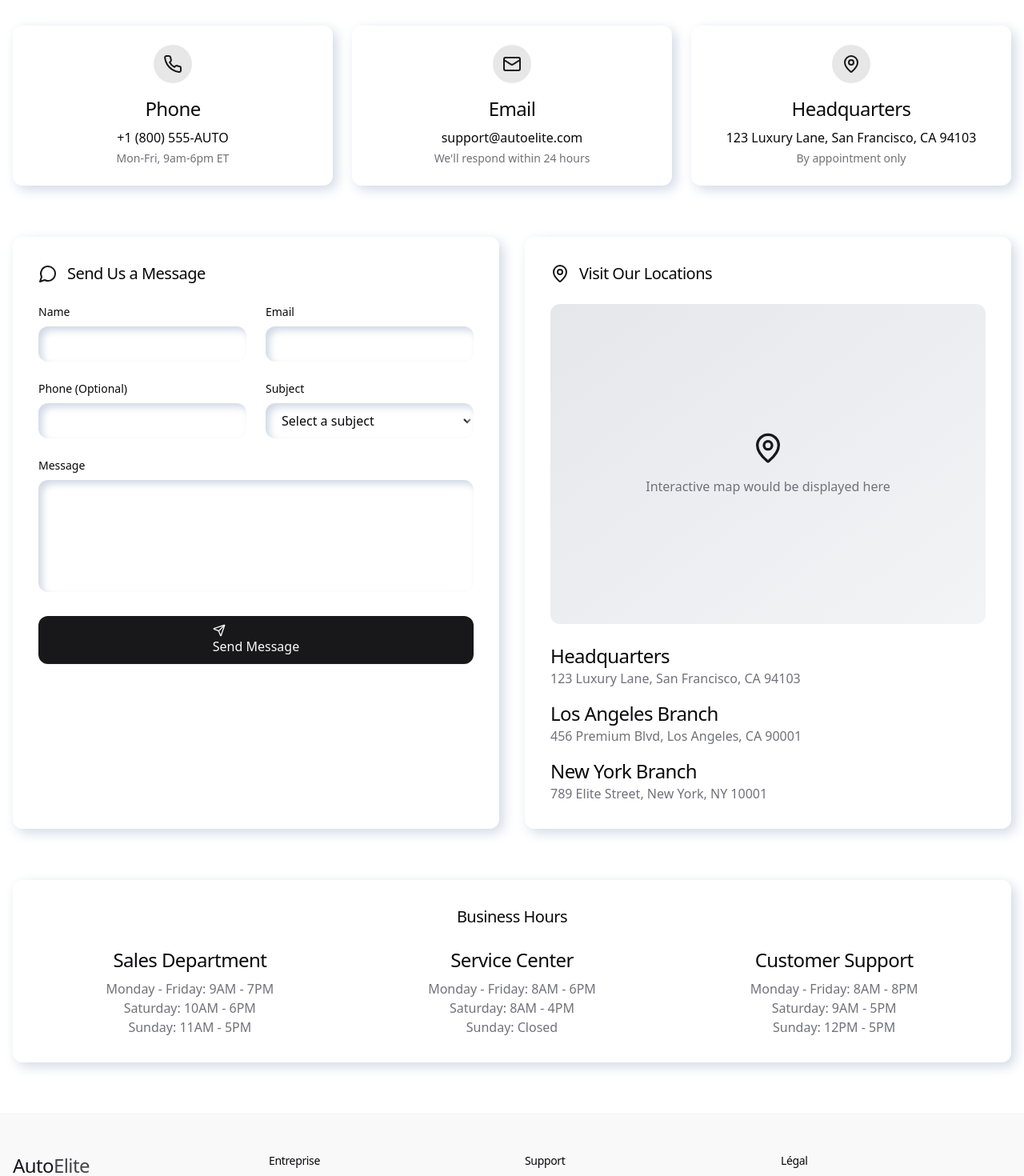
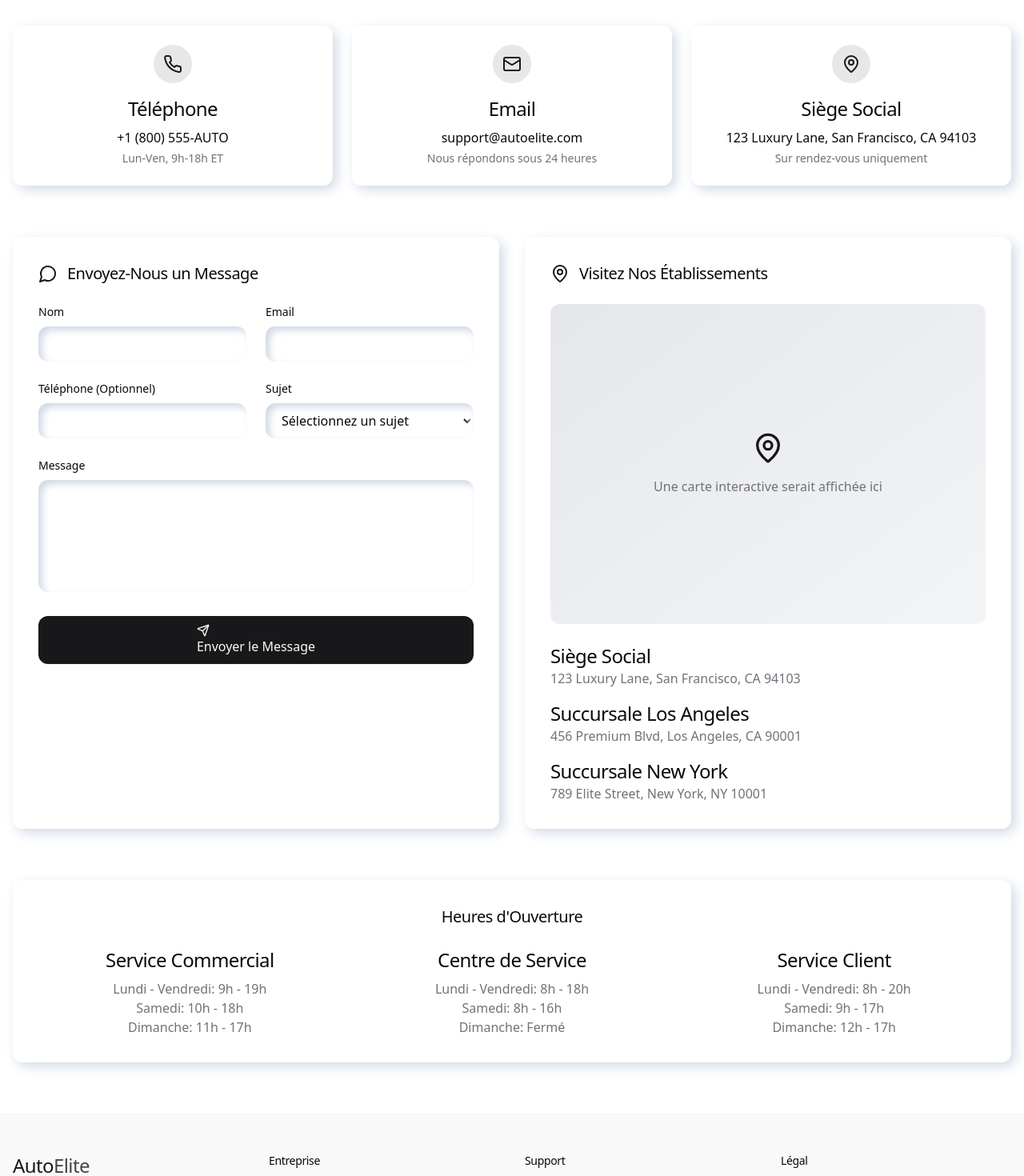
Before and after one commit to winfo711/driveline-portal, a React (Vite) app: page /contact in a window 1280 px wide. Shown: the part 280-1750 px from the top of the page at 80% size. Built offline with nearby package versions, Linux system fonts and the light colour scheme.

Commit message:
Translate Contact Us page to French

```diff
--- a/src/pages/Contact.tsx
+++ b/src/pages/Contact.tsx
@@ -6,22 +6,22 @@ import { useToast } from "@/hooks/use-toast";
 
 const ContactInfo = [
   {
-    title: "Phone",
+    title: "Téléphone",
     icon: Phone,
     content: "+1 (800) 555-AUTO",
-    subtext: "Mon-Fri, 9am-6pm ET",
+    subtext: "Lun-Ven, 9h-18h ET",
   },
   {
     title: "Email",
     icon: Mail,
     content: "support@autoelite.com",
-    subtext: "We'll respond within 24 hours",
+    subtext: "Nous répondons sous 24 heures",
   },
   {
-    title: "Headquarters",
+    title: "Siège Social",
     icon: MapPin,
     content: "123 Luxury Lane, San Francisco, CA 94103",
-    subtext: "By appointment only",
+    subtext: "Sur rendez-vous uniquement",
   },
 ];
 
@@ -52,8 +52,8 @@ const Contact = () => {
     setTimeout(() => {
       setIsSubmitting(false);
       toast({
-        title: "Message Sent",
-        description: "We've received your message and will respond shortly.",
+        title: "Message Envoyé",
+        description: "Nous avons bien reçu votre message et vous répondrons rapidement.",
       });
 
       // Reset form fields
@@ -70,9 +70,9 @@ const Contact = () => {
   return (
     <div className="page-container">
       <div className="text-center mb-16">
-        <h1 className="font-medium mb-4">Contact Us</h1>
+        <h1 className="font-medium mb-4">Contactez-Nous</h1>
         <p className="text-muted-foreground max-w-2xl mx-auto">
-          Have questions about our vehicles or services? Contact our team and we'll be happy to assist you.
+          Vous avez des questions concernant nos véhicules ou nos services ? Contactez notre équipe et nous nous ferons un plaisir de vous aider.
         </p>
       </div>
 
@@ -96,14 +96,14 @@ const Contact = () => {
         <div className="neo-morph p-6 md:p-8">
           <div className="flex items-center gap-3 mb-6">
             <MessageCircle className="h-6 w-6 text-primary" />
-            <h2 className="text-xl font-medium">Send Us a Message</h2>
+            <h2 className="text-xl font-medium">Envoyez-Nous un Message</h2>
           </div>
 
           <form onSubmit={handleSubmit} className="space-y-6">
             <div className="grid grid-cols-1 md:grid-cols-2 gap-6">
               <div>
                 <label htmlFor="name" className="block text-sm font-medium mb-2">
-                  Name
+                  Nom
                 </label>
                 <input
                   type="text"
@@ -135,7 +135,7 @@ const Contact = () => {
             <div className="grid grid-cols-1 md:grid-cols-2 gap-6">
               <div>
                 <label htmlFor="phone" className="block text-sm font-medium mb-2">
-                  Phone (Optional)
+                  Téléphone (Optionnel)
                 </label>
                 <input
                   type="tel"
@@ -149,7 +149,7 @@ const Contact = () => {
 
               <div>
                 <label htmlFor="subject" className="block text-sm font-medium mb-2">
-                  Subject
+                  Sujet
                 </label>
                 <select
                   id="subject"
@@ -159,12 +159,12 @@ const Contact = () => {
                   className="neo-morph-inset w-full px-4 py-2.5 text-foreground focus:outline-none"
                   required
                 >
-                  <option value="">Select a subject</option>
-                  <option value="Vehicle Inquiry">Vehicle Inquiry</option>
-                  <option value="Financing Question">Financing Question</option>
-                  <option value="Schedule Test Drive">Schedule Test Drive</option>
+                  <option value="">Sélectionnez un sujet</option>
+                  <option value="Vehicle Inquiry">Demande de Renseignements sur un Véhicule</option>
+                  <option value="Financing Question">Question sur le Financement</option>
+                  <option value="Schedule Test Drive">Planifier un Essai</option>
                   <option value="Support">Support</option>
-                  <option value="Other">Other</option>
+                  <option value="Other">Autre</option>
                 </select>
               </div>
             </div>
@@ -192,7 +192,7 @@ const Contact = () => {
                 isLoading={isSubmitting}
               >
                 <Send className="h-4 w-4 mr-2" />
-                Send Message
+                Envoyer le Message
               </CustomButton>
             </div>
           </form>
@@ -202,7 +202,7 @@ const Contact = () => {
         <div className="neo-morph p-6 md:p-8">
           <div className="flex items-center gap-3 mb-6">
             <MapPin className="h-6 w-6 text-primary" />
-            <h2 className="text-xl font-medium">Visit Our Locations</h2>
+            <h2 className="text-xl font-medium">Visitez Nos Établissements</h2>
           </div>
 
           <div className="h-[400px] rounded-lg overflow-hidden">
@@ -211,7 +211,7 @@ const Contact = () => {
               <div className="text-center">
                 <MapPin className="h-10 w-10 text-primary mx-auto mb-4" />
                 <p className="text-muted-foreground">
-                  Interactive map would be displayed here
+                  Une carte interactive serait affichée ici
                 </p>
               </div>
             </div>
@@ -219,17 +219,17 @@ const Contact = () => {
 
           <div className="mt-6 space-y-4">
             <div>
-              <h3 className="font-medium">Headquarters</h3>
+              <h3 className="font-medium">Siège Social</h3>
               <p className="text-muted-foreground">123 Luxury Lane, San Francisco, CA 94103</p>
             </div>
 
             <div>
-              <h3 className="font-medium">Los Angeles Branch</h3>
+              <h3 className="font-medium">Succursale Los Angeles</h3>
               <p className="text-muted-foreground">456 Premium Blvd, Los Angeles, CA 90001</p>
             </div>
 
             <div>
-              <h3 className="font-medium">New York Branch</h3>
+              <h3 className="font-medium">Succursale New York</h3>
               <p className="text-muted-foreground">789 Elite Street, New York, NY 10001</p>
             </div>
           </div>
@@ -238,28 +238,28 @@ const Contact = () => {
 
       {/* Business Hours */}
       <div className="mt-16 neo-morph p-8 text-center">
-        <h2 className="text-xl font-medium mb-6">Business Hours</h2>
+        <h2 className="text-xl font-medium mb-6">Heures d'Ouverture</h2>
 
         <div className="grid grid-cols-1 md:grid-cols-3 gap-6">
           <div>
-            <h3 className="font-medium mb-2">Sales Department</h3>
-            <p className="text-muted-foreground">Monday - Friday: 9AM - 7PM</p>
-            <p className="text-muted-foreground">Saturday: 10AM - 6PM</p>
-            <p className="text-muted-foreground">Sunday: 11AM - 5PM</p>
+            <h3 className="font-medium mb-2">Service Commercial</h3>
+            <p className="text-muted-foreground">Lundi - Vendredi: 9h - 19h</p>
+            <p className="text-muted-foreground">Samedi: 10h - 18h</p>
+            <p className="text-muted-foreground">Dimanche: 11h - 17h</p>
           </div>
 
           <div>
-            <h3 className="font-medium mb-2">Service Center</h3>
-            <p className="text-muted-foreground">Monday - Friday: 8AM - 6PM</p>
-            <p className="text-muted-foreground">Saturday: 8AM - 4PM</p>
-            <p className="text-muted-foreground">Sunday: Closed</p>
+            <h3 className="font-medium mb-2">Centre de Service</h3>
+            <p className="text-muted-foreground">Lundi - Vendredi: 8h - 18h</p>
+            <p className="text-muted-foreground">Samedi: 8h - 16h</p>
+            <p className="text-muted-foreground">Dimanche: Fermé</p>
           </div>
 
           <div>
-            <h3 className="font-medium mb-2">Customer Support</h3>
-            <p className="text-muted-foreground">Monday - Friday: 8AM - 8PM</p>
-            <p className="text-muted-foreground">Saturday: 9AM - 5PM</p>
-            <p className="text-muted-foreground">Sunday: 12PM - 5PM</p>
+            <h3 className="font-medium mb-2">Service Client</h3>
+            <p className="text-muted-foreground">Lundi - Vendredi: 8h - 20h</p>
+            <p className="text-muted-foreground">Samedi: 9h - 17h</p>
+            <p className="text-muted-foreground">Dimanche: 12h - 17h</p>
           </div>
         </div>
       </div>
```
